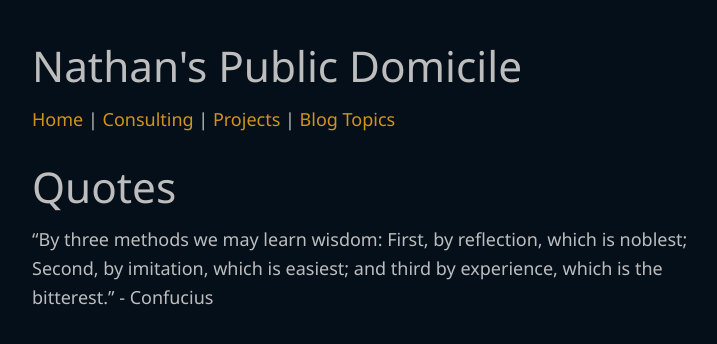
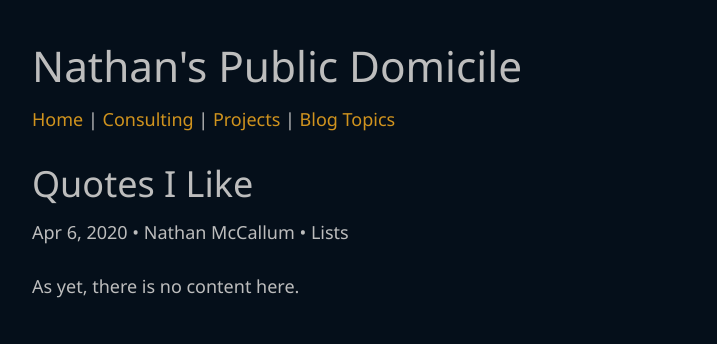
Before and after one commit to 1vasari/nathan-mccallum.com, a Jekyll site: the page built from _posts/2020-04-06-quotes.md, in a window 1280 px wide. Shown: the top 344 px of the page, without its empty margins (266-983 px from the left). Built offline with Jekyll 4.4.1, drawn with Linux system fonts in a browser that asks for light colours.

Commit message:
Moved lists to _posts folder

```diff
--- /dev/null
+++ b/_posts/2020-04-06-quotes.md
@@ -0,0 +1,11 @@
+---
+layout: post
+title: Quotes I Like
+author: Nathan McCallum
+tags: lists
+preview: A list of quotes I like
+permalink: /quotes/
+date: 2020-04-06
+---
+
+As yet, there is no content here.
--- a/quotes.md
+++ /dev/null
@@ -1,7 +0,0 @@
----
-title: Quotes
-permalink: /quotes/
-layout: page
----
-
-"By three methods we may learn wisdom: First, by reflection, which is noblest; Second, by imitation, which is easiest; and third by experience, which is the bitterest." - Confucius
```
Also changed, not shown: _posts/2020-04-06-albums.md (renamed from albums.md, +6 -2 lines), _posts/2020-04-06-books.md (renamed from books.md, +5 -1 lines), _posts/2020-04-06-movies.md (renamed from movies.md, +6 -2 lines), _posts/2020-04-06-tv.md (renamed from tv.md, +5 -1 lines), lists.md (deleted, +0 -13 lines).
